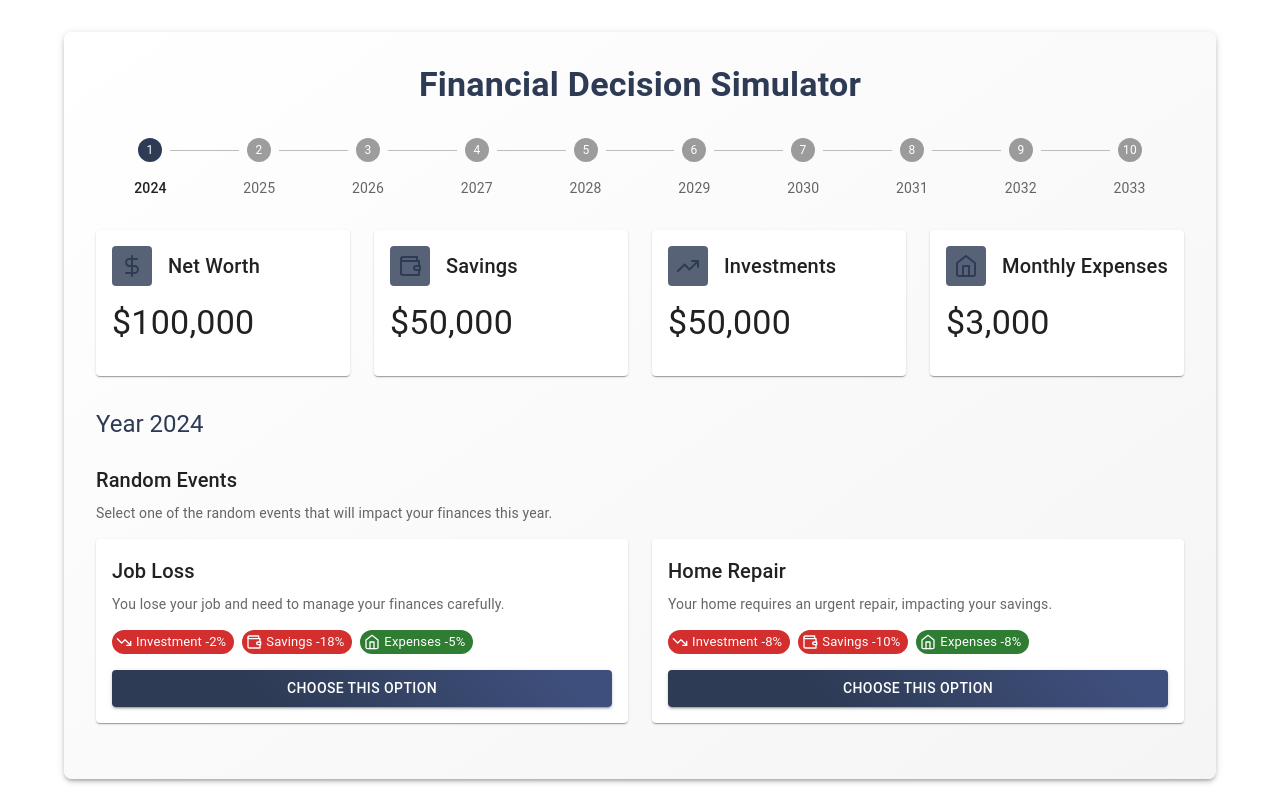
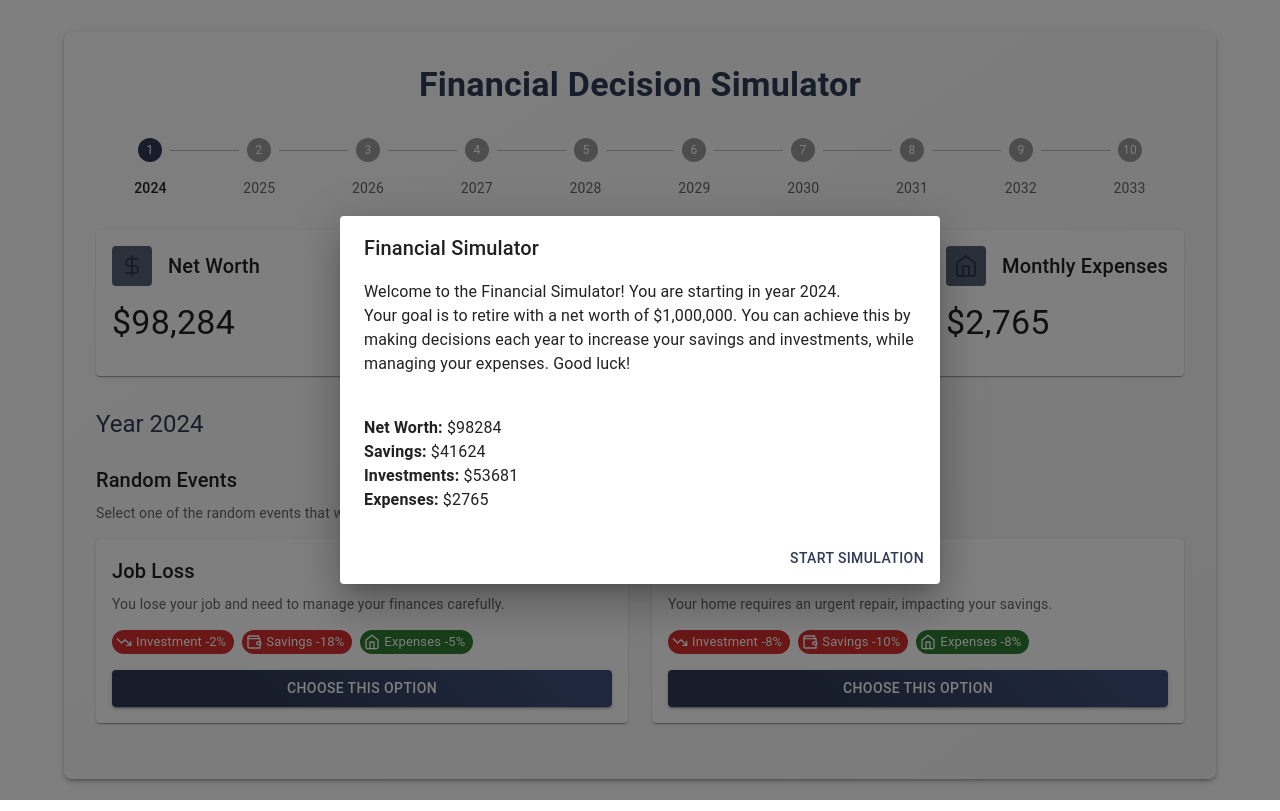
Before and after one commit to MARYANNE67/team3_SecComp, a React (Vite) app: page / in a window 1280 px wide. Built offline with nearby package versions, Linux system fonts and the light colour scheme.

Commit message:
add start screen

```diff
--- a/src/components/Simulator.tsx
+++ b/src/components/Simulator.tsx
@@ -14,6 +14,7 @@ import ScenarioStep from './ScenarioStep';
 import FinancialMetrics from './FinancialMetrics';
 import ResultsView from './ResultsView';
 import { SimulationState, ScenarioOption } from '../types';
+import StartModal from './StartModal';
 
 const theme = createTheme({
   palette: {
@@ -26,12 +27,16 @@ const theme = createTheme({
   },
 });
 
+const getRandomValue = (base: number, variance: number) => {
+  return base + Math.floor(Math.random() * variance * 2) - variance;
+};
+
 const initialState: SimulationState = {
   currentYear: 2024,
-  netWorth: 100000,
-  savings: 50000,
-  investments: 50000,
-  expenses: 3000,
+  netWorth: getRandomValue(100000, 20000),
+  savings: getRandomValue(50000, 10000),
+  investments: getRandomValue(50000, 10000),
+  expenses: getRandomValue(3000, 500),
   decisions: [],
 };
 
@@ -210,6 +215,7 @@ const categorizedScenarios = {
 
 export default function Simulator() {
   const [simulationState, setSimulationState] = useState<SimulationState>(initialState);
+  const [startModalOpen, setStartModalOpen] = useState(true);
   const [selectedRandom, setSelectedRandom] = useState(false);
   const [selectedInvestment, setSelectedInvestment] = useState(false);
   const [selectedHousing, setSelectedHousing] = useState(false);
@@ -292,14 +298,23 @@ export default function Simulator() {
               component="h1"
               gutterBottom
               sx={{
-                color: theme.palette.primary.main,
-                fontWeight: 'bold',
-                textAlign: 'center',
-                mb: 4
+              color: theme.palette.primary.main,
+              fontWeight: 'bold',
+              textAlign: 'center',
+              mb: 4
               }}
             >
               Financial Decision Simulator
             </Typography>
+
+            {startModalOpen && (
+              <StartModal
+                open={true}
+                handleClose={() => setStartModalOpen(false)}
+                initialState={initialState}
+              />
+            )
+            }
 
             <Stepper
               activeStep={Math.min(9, simulationState.currentYear - 2024)}
--- /dev/null
+++ b/src/components/StartModal.tsx
@@ -0,0 +1,51 @@
+import React from 'react';
+import { Dialog, DialogTitle, DialogContent, DialogActions, Typography, Button } from '@mui/material';
+
+interface StartModalProps {
+    open: boolean;
+    handleClose: () => void;
+    initialState: {
+        currentYear: number;
+        netWorth: number;
+        savings: number;
+        investments: number;
+        expenses: number;
+    };
+}
+
+const StartModal: React.FC<StartModalProps> = ({ open, handleClose, initialState }) => {
+    return (
+        <Dialog open={open} onClose={handleClose}>
+            <DialogTitle>Financial Simulator</DialogTitle>
+            <DialogContent>
+                <Typography variant="body1">
+                    Welcome to the Financial Simulator! You are starting in year {initialState.currentYear}.
+                </Typography>
+                <Typography variant="body1">
+                    Your goal is to retire with a net worth of $1,000,000. You can achieve this by making decisions each year to increase your savings and investments, while managing your expenses. Good luck!
+                </Typography>
+            </DialogContent>
+            <DialogContent>
+                <Typography variant="body1">
+                    <strong>Net Worth:</strong> ${initialState.netWorth}
+                </Typography>
+                <Typography variant="body1">
+                    <strong>Savings:</strong> ${initialState.savings}
+                </Typography>
+                <Typography variant="body1">
+                    <strong>Investments:</strong> ${initialState.investments}
+                </Typography>
+                <Typography variant="body1">
+                    <strong>Expenses:</strong> ${initialState.expenses}
+                </Typography>
+            </DialogContent>
+            <DialogActions>
+                <Button onClick={handleClose} color="primary">
+                    Start Simulation
+                </Button>
+            </DialogActions>
+        </Dialog>
+    );
+};
+
+export default StartModal;
```
